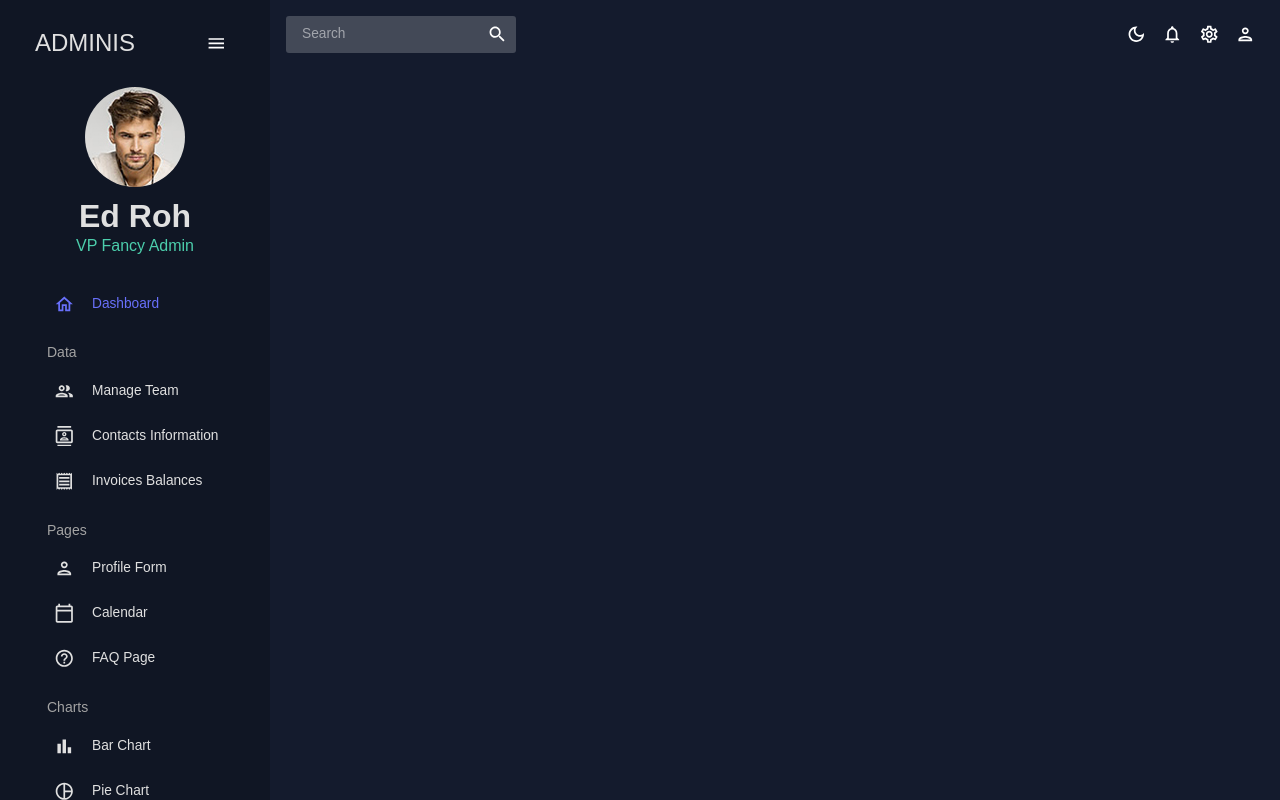
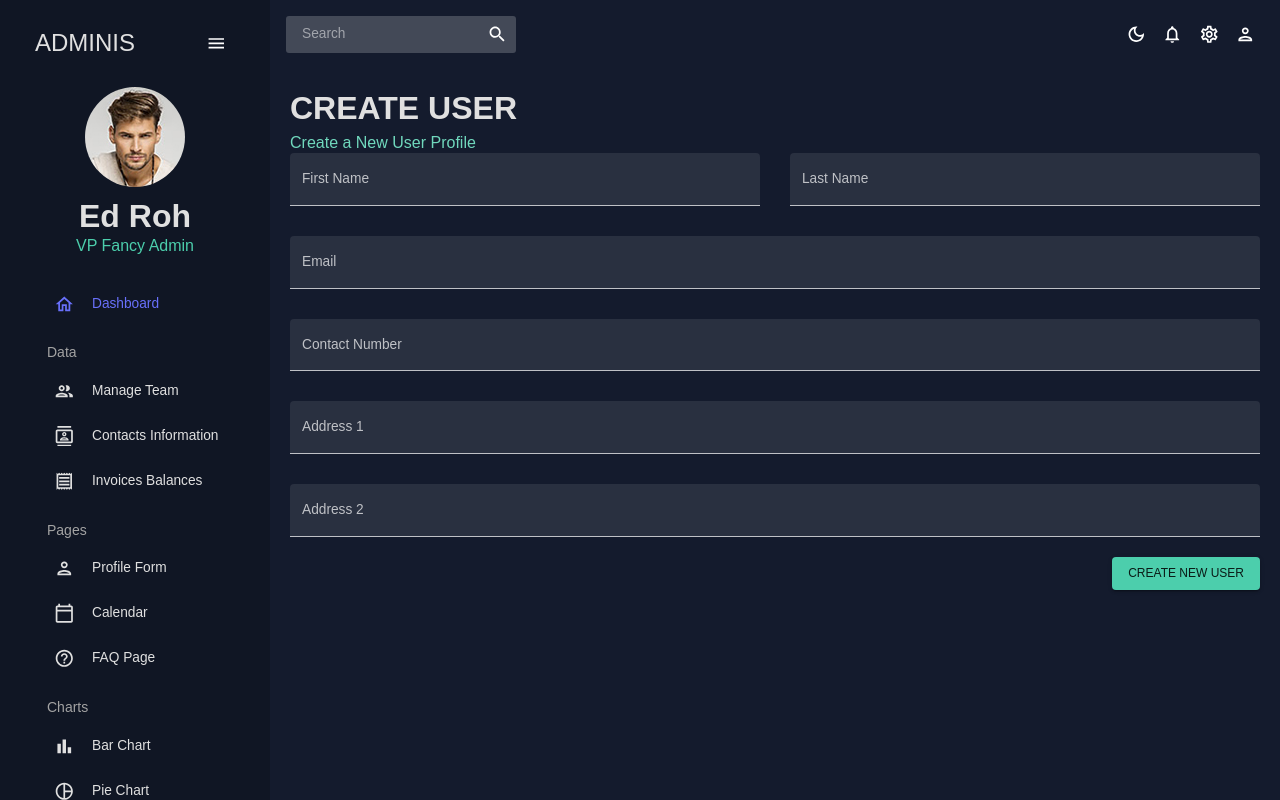
Before and after one commit to merveonln/react-admin, a React (Create React App) app: page /form in a window 1280 px wide. Built offline with nearby package versions, Linux system fonts and the light colour scheme.

Commit message:
update form page

```diff
--- a/src/App.js
+++ b/src/App.js
@@ -6,7 +6,7 @@
 import Team from "./scenes/team";
 import Contacts from "./scenes/contacts";
 import Invoices from "./scenes/invoices";
-// import Form from "./scenes/form";
+import Form from "./scenes/form";
 // import Calendar from "./scenes/calendar";
 // import FAQ from "./scenes/faq";
 // import Bar from "./scenes/bar";
@@ -33,7 +33,7 @@
               <Route path="/team" element={<Team />} />
               <Route path="/contacts" element={<Contacts />} />
               <Route path="/invoices" element={<Invoices />} />
-              {/* <Route path="/form" element={<Form />} /> */}
+              <Route path="/form" element={<Form />} />
               {/* <Route path="/calendar" element={<Calendar />} /> */}
               {/* <Route path="/faq" element={<FAQ />} /> */}
               {/* <Route path="/bar" element={<Bar />} /> */}
--- /dev/null
+++ b/src/scenes/form/index.jsx
@@ -0,0 +1,160 @@
+import { Box, Button, TextField } from "@mui/material";
+import useMediaQuery from "@mui/material/useMediaQuery";
+import React from "react";
+import Header from "../../components/Header";
+import { Formik } from "formik";
+import * as yup from "yup";
+
+const initialValues = {
+  firstName: "",
+  lastName: "",
+  email: "",
+  contact: "",
+  address1: "",
+  address2: "",
+};
+
+const phoneRegExp =
+  /^((\+[1-9]{1,4}[ -]?)|(\([0-9]{2,3}\)[ -]?)|([0-9]{2,4})[ -]?)*?[0-9]{3,4}[ -]?[0-9]{3,4}$/;
+
+const userSchema = yup.object().shape({
+  firstName: yup.string().required("required"),
+  lastName: yup.string().required("required"),
+  email: yup.string().email("invalid email").required("required"),
+  contact: yup
+    .string()
+    .matches(phoneRegExp, "Phone number is not valid")
+    .required("required"),
+  address1: yup.string().required("required"),
+  address2: yup.string().required("required"),
+});
+
+const Form = () => {
+  const isNonMobile = useMediaQuery("(min-width:600px)");
+
+  const handleFormSubmit = (values) => {
+    console.log(values);
+  };
+  return (
+    <Box m="20px">
+      <Header title="CREATE USER" subtitle="Create a New User Profile"></Header>
+      <Formik
+        onSubmit={handleFormSubmit}
+        initialValues={initialValues}
+        validationSchema={userSchema}
+      >
+        {({
+          values,
+          errors,
+          touched,
+          handleBlur,
+          handleChange,
+          handleSubmit,
+        }) => (
+          <form onSubmit={handleSubmit}>
+            <Box
+              display="grid"
+              gap="30px"
+              gridTemplateColumns="repeat(4, minmax(0,1fr))*"
+              sx={{
+                "& > div": { gridColumn: isNonMobile ? undefined : "span 4" },
+              }}
+            >
+              <TextField
+                fullWidth
+                variant="filled"
+                type="text"
+                label="First Name"
+                onBlur={handleBlur}
+                onChange={handleChange}
+                value={values.firstName}
+                name="firstName"
+                error={!!touched.firstName && !!errors.firstName}
+                helperText={touched.firstName && errors.firstName}
+                sx={{ gridColumn: "span 2" }}
+              ></TextField>
+
+              <TextField
+                fullWidth
+                variant="filled"
+                type="text"
+                label="Last Name"
+                onBlur={handleBlur}
+                onChange={handleChange}
+                value={values.lastName}
+                name="lastName"
+                error={!!touched.lastName && !!errors.lastName}
+                helperText={touched.lastName && errors.lastName}
+                sx={{ gridColumn: "span 2" }}
+              ></TextField>
+
+              <TextField
+                fullWidth
+                variant="filled"
+                type="text"
+                label="Email"
+                onBlur={handleBlur}
+                onChange={handleChange}
+                value={values.email}
+                name="email"
+                error={!!touched.email && !!errors.email}
+                helperText={touched.email && errors.email}
+                sx={{ gridColumn: "span 4" }}
+              ></TextField>
+
+              <TextField
+                fullWidth
+                variant="filled"
+                type="text"
+                label="Contact Number"
+                onBlur={handleBlur}
+                onChange={handleChange}
+                value={values.contact}
+                name="contact"
+                error={!!touched.contact && !!errors.contact}
+                helperText={touched.contact && errors.contact}
+                sx={{ gridColumn: "span 4" }}
+              ></TextField>
+
+              <TextField
+                fullWidth
+                variant="filled"
+                type="text"
+                label="Address 1"
+                onBlur={handleBlur}
+                onChange={handleChange}
+                value={values.address1}
+                name="address1"
+                error={!!touched.address1 && !!errors.address1}
+                helperText={touched.address1 && errors.address1}
+                sx={{ gridColumn: "span 4" }}
+              ></TextField>
+
+              <TextField
+                fullWidth
+                variant="filled"
+                type="text"
+                label="Address 2"
+                onBlur={handleBlur}
+                onChange={handleChange}
+                value={values.address2}
+                name="address2"
+                error={!!touched.address2 && !!errors.address2}
+                helperText={touched.address2 && errors.address2}
+                sx={{ gridColumn: "span 4" }}
+              ></TextField>
+            </Box>
+
+            <Box display="flex" justifyContent="end" mt="20px">
+              <Button type="submit" color="secondary" variant="contained">
+                Create New User
+              </Button>
+            </Box>
+          </form>
+        )}
+      </Formik>
+    </Box>
+  );
+};
+
+export default Form;
```
